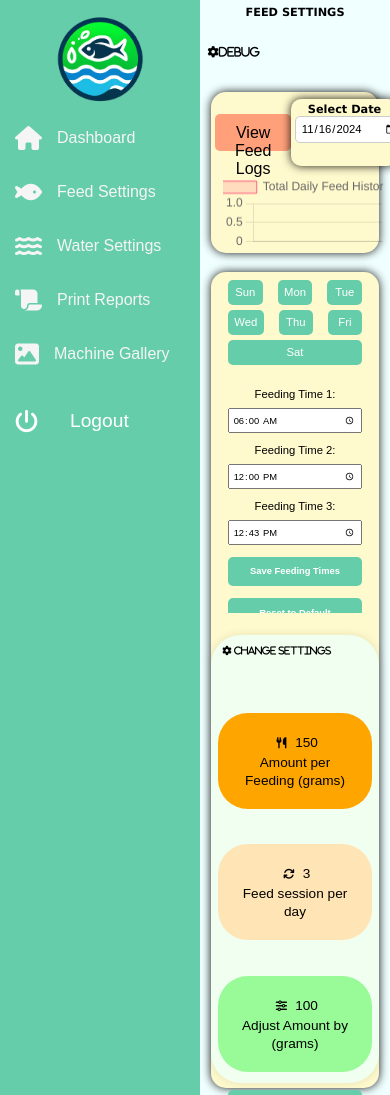
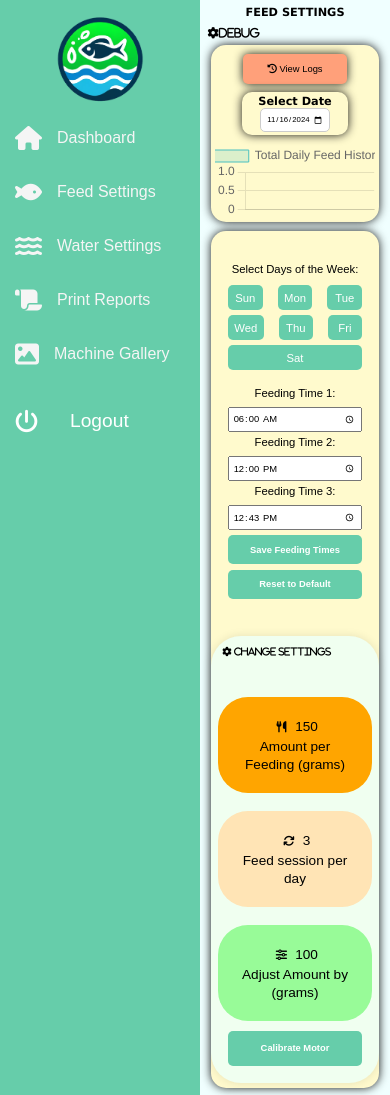
Before and after one commit to markplnivo/equasmart, a PHP site: page /feed_settings.php in a window 390 px wide. Run offline with PHP 8.4, Linux system fonts and the light colour scheme; the visitor is signed in with stand-in values (Sample User, id 1); data comes from the database, SQL or seed files in the repository; data that the repository does not hold is empty.

Commit message:
Update feed_settings.php

```diff
--- a/html/feed_settings.php
+++ b/html/feed_settings.php
@@ -7,6 +7,8 @@
     <meta name="viewport" content="width=device-width, initial-scale=1.0">
     <link rel="stylesheet" href="https://cdnjs.cloudflare.com/ajax/libs/font-awesome/6.5.2/css/all.min.css">
     <link rel="shortcut icon" href="images/equasmartlogo_croppedlogo.png" type="image/svg+xml">
+    <link rel="stylesheet" href="css/css/all.min.css">
+    <link rel="stylesheet" href="css/css/fontawesome.min.css">
 
     <title>Feed Settings</title>
     <style>
@@ -109,25 +108,20 @@
             background-color: azure;
             padding: 1%;
         }
-
-        h2 {
+        h2{
             font-family: verdana;
             text-align: center;
             font-size: var(--step-1);
         }
-
         .date_container {
-            /* grid-area: 2/1/2/2; */
             margin: auto;
-            /* margin-left: 24%; */
             padding: 2%;
             background-color: lemonchiffon;
             border-radius: 10px;
             box-shadow: 0 0 10px rgba(0, 0, 0, 0.9);
-            /* vertical-align: top; */
             width: 66%;
+            font-size: var(--step-0);
         }
-
         .date_container input {
             /* width: 50%; */
             margin: 0 auto;
@@ -135,17 +129,15 @@
             border-radius: 5px;
             border: 1px solid #ccc;
             display: block;
-            font-size: var(--step-1);
+            font-size: var(--step--1);
+            width: 70%;
         }
-
         .chart_container {
             display: grid;
             grid-template-columns: 40% 1fr;
             grid-area: 1/1/2/span 2;
-            width: 100%;
-            /* Increase width */
-            height: 120%;
-            /* Increase height */
+            width: 100%; /* Increase width */
+            height: 120%; /* Increase height */
             padding-block: 1%;
             padding-inline: 2%;
             background-color: lemonchiffon;
@@ -153,20 +145,34 @@
             box-shadow: 0 0 10px rgba(0, 0, 0, 0.9);
             margin: auto;
         }
-
         #lineChart {
-            width: 100%;
-            /* Make canvas width 100% of container */
-            height: 100%;
-            /* Make canvas height 100% of container */
+            width: 100%; /* Make canvas width 100% of container */
+            height: 100%; /* Make canvas height 100% of container */
         }
-
         label {
             display: block;
             margin-bottom: 8px;
             text-align: center;
         }
-
+        .view-buttons{
+            display: flex;
+            flex-direction: column;
+        }
+        #feedLogs{ /* view feed logs button */
+            font-size: var(--step-0) ;
+            border: none;
+            border-radius: 5px;
+            cursor: pointer;
+            background-color: lightsalmon;
+            color: #000;
+            height: auto;
+            box-shadow: 0 0 10px rgba(0, 0, 0, 0.9);
+            width: 65%;
+            margin: 5px auto;
+        }
+        #feedLogs:hover{
+            background-color: #ff8554;
+        }
         .button-container {
             text-align: center;
             margin-top: 20px;
@@ -380,14 +361,13 @@
             cursor: pointer;
             font-size: var(--step-1);
         }
-
         .day-toggle button.active {
             background-color: mediumaquamarine;
             color: white;
         }
 
         #feedingTimesContainer {
-            max-height: 500px;
+            height: auto;
             /* Set the desired height */
             overflow-y: auto;
             /* Enable vertical scrolling */
@@ -552,43 +519,43 @@
                 height: 100vh;
                 background-color: azure;
             }
-
             #pageTitle,
             #debugMenu {
                 grid-area: unset;
                 margin: 2%;
             }
-
             .container_menu {
                 display: grid;
                 grid-template-rows: auto;
                 grid-template-columns: auto;
                 overflow-y: scroll;
             }
-
+            .view-buttons{
+                display: flex;
+                flex-direction: column;
+            }
+            #feedLogs{
+                width: 65%;
+                align-self: center;
+            }
             .date_container {
-                grid-area: auto;
                 margin: 2% auto;
             }
-
             .chart_container {
                 grid-area: auto;
                 display: grid;
-                grid-template-rows: auto;
                 grid-template-columns: 1fr;
                 height: auto;
                 width: 90%;
             }
-
             .confmen_container {
                 grid-area: auto;
                 width: 90%;
                 grid-template-columns: auto;
-                grid-template-rows: auto;
                 padding: 0px;
                 justify-items: center;
+                gap: 0;
             }
-
             #feedingTimesContainer {
                 width: 80%;
                 /* Ensure it spans full width */
@@ -600,19 +567,18 @@
                 /* Use flexbox for better layout management */
                 flex-direction: column;
                 /* Stack children vertically */
-                gap: 2%;
+                gap: 0;
                 /* Add space between child elements */
                 justify-content: center;
                 box-sizing: border-box;
+                height: 400px;
             }
-
             #feedingTimesContainer .boxx {
                 width: 100%;
                 /* Make input boxes and labels full-width */
                 margin: 2px auto;
                 height: auto;
             }
-
             #feedingTimesContainer input {
                 width: 100%;
                 /* Ensure input fields span the full container */
@@ -646,7 +608,7 @@
                 /* Use flexbox to simplify vertical stacking */
                 flex-direction: column;
                 /* Stack children vertically */
-                gap: 2%;
+                gap: 0;
                 /* Add spacing between boxes */
                 width: 100%;
                 /* Ensure the boxSettings container takes full width */
@@ -702,13 +717,19 @@
         <div id="logModal" class="modal">
             <div class="modal-content">
                 <span class="close" onclick="closeLogModal()">&times;</span>
-                <h3>Feed History Logs</h3>
+                <h3 style="text-align: center;">Feed History Logs</h3>
+
+                <div id="logControls" style="margin: 20px 0;">
+                    <input type="text" id="logSearch" placeholder="Search logs...">
+                    <div class="pagination" id="paginationControls">
+                        <!-- Pagination buttons will be dynamically added here -->
+                    </div>
+                </div>
                 <table id="feedLogTable">
                     <thead>
                         <tr>
-                            <th>Time</th>
-                            <th>Amount</th>
-                            <th>Notes</th>
+                            <th><i class="fa-regular fa-clock"></i> Time</th>
+                            <th><i class="fa-regular fa-weight-scale"></i> Amount</th>
                         </tr>
                     </thead>
                     <tbody>
@@ -756,7 +775,7 @@
         <!-- Left Container -->
         <div class="chart_container">
             <div class="view-buttons">
-                <button id="feedLogs">View Feed Logs</button>
+                <button id="feedLogs"><i class="fas fa-history"></i> View Logs</button>
                 <div class="date_container">
                     <h2>Select Date</h2>
                     <input id="date" type="date" value="2021-07-22">
@@ -823,15 +842,6 @@
 <script src="https://cdn.jsdelivr.net/npm/chart.js"></script>
 <script src="https://code.jquery.com/jquery-3.6.0.min.js"></script>
 <script>
-    document.getElementById("requestButton").addEventListener("click", function() {
-        fetch("send_distancerequest.php")
-            .then(response => response.text())
-            .then(data => {
-                document.getElementById("response").textContent = data;
-            })
-            .catch(error => console.error("Error:", error));
-    });
-
     // Fetch feed settings on page load
     $(document).ready(function() {
         fetchFeedSettings();
@@ -865,7 +875,6 @@
                 row.innerHTML = `
                     <td>${formatTimeTo12Hour(log.feed_time)}</td>
                     <td>${log.amount}</td>
-                    <td>${log.motor_runtime}</td>
                 `;
                 tableBody.appendChild(row);
             });
@@ -966,23 +975,25 @@
 
     // Function to update the chart with new feed history data
     function updateChart(feedData) {
-        // Extract labels (feed_time) and data (amount) from the response
-        var labels = [];
-        var data = [];
+    // Check if feedData is empty or undefined
+    if (!feedData || feedData.length === 0) {
+        console.warn("No data available to update the chart.");
+        lineChart.data.labels = []; // Clear labels
+        lineChart.data.datasets[0].data = []; // Clear dataset
+        lineChart.update();
+        return;
+    }
 
-        feedData.forEach(function(feedEntry) {
-            // Format feed_time to 12-hour time
-            labels.push(formatTimeTo12Hour(feedEntry.feed_time)); // Use formatted feed_time for chart labels
-            data.push(feedEntry.amount); // Use amount for chart data
-        });
+    // Proceed with populating the chart if data is available
+    var labels = feedData.map(entry => formatTimeTo12Hour(entry.feed_time));
+    var data = feedData.map(entry => entry.amount);
 
-        // Update the chart data
     lineChart.data.labels = labels;
     lineChart.data.datasets[0].data = data;
 
-        // Re-render the chart
     lineChart.update();
 }
+
 
 
     // Event listener for date input
@@ -997,8 +1008,8 @@
         datasets: [{
             label: 'Total Daily Feed History',
             data: [], // Initially empty
-                backgroundColor: 'rgba(255, 99, 132, 0.2)',
-                borderColor: 'rgba(255, 99, 132, 1)',
+            backgroundColor: 'rgba(75, 192, 192, 0.2)',
+            borderColor: 'rgba(75, 192, 192, 1)',
             borderWidth: 1
         }]
     },
@@ -1032,23 +1043,41 @@
     // Fetch feed history for the selected date
     function fetchFeedHistory() {
     var selectedDate = document.getElementById('date').value;
+    console.log('Fetching feed history for date:', selectedDate);
 
     $.ajax({
-            url: '../feed_settings_ajax/get_feed_history.php', // PHP file to fetch data
+        url: '/feed_settings_ajax/get_feed_history.php',
         type: 'POST',
         dataType: 'json',
         data: {
             selectedDate: selectedDate
-            }, // Send selected date to the server
+        },
         success: function(response) {
-                // Update the chart with the new data
+            console.log('Server response:', response);
+
+            if (response.message) {
+                console.warn(response.message);
+                alert(response.message);
+                lineChart.data.labels = [];
+                lineChart.data.datasets[0].data = [];
+                lineChart.update();
+                return;
+            }
+
+            if (response && Array.isArray(response)) {
                 updateChart(response);
+            } else {
+                console.error("Invalid data format received from the server:", response);
+            }
         },
-            error: function(error) {
-                console.error('Error fetching feed history:', error);
+        error: function(xhr, status, error) {
+            console.error('Error fetching feed history:', xhr);
+            console.error('Status:', status);
+            console.error('Error:', error);
         }
     });
 }
+
 
 
 
```
Also changed, not shown: other parts of html/feed_settings.php (+57 -51 lines). Lines whose indentation alone changed are shown as unchanged.
